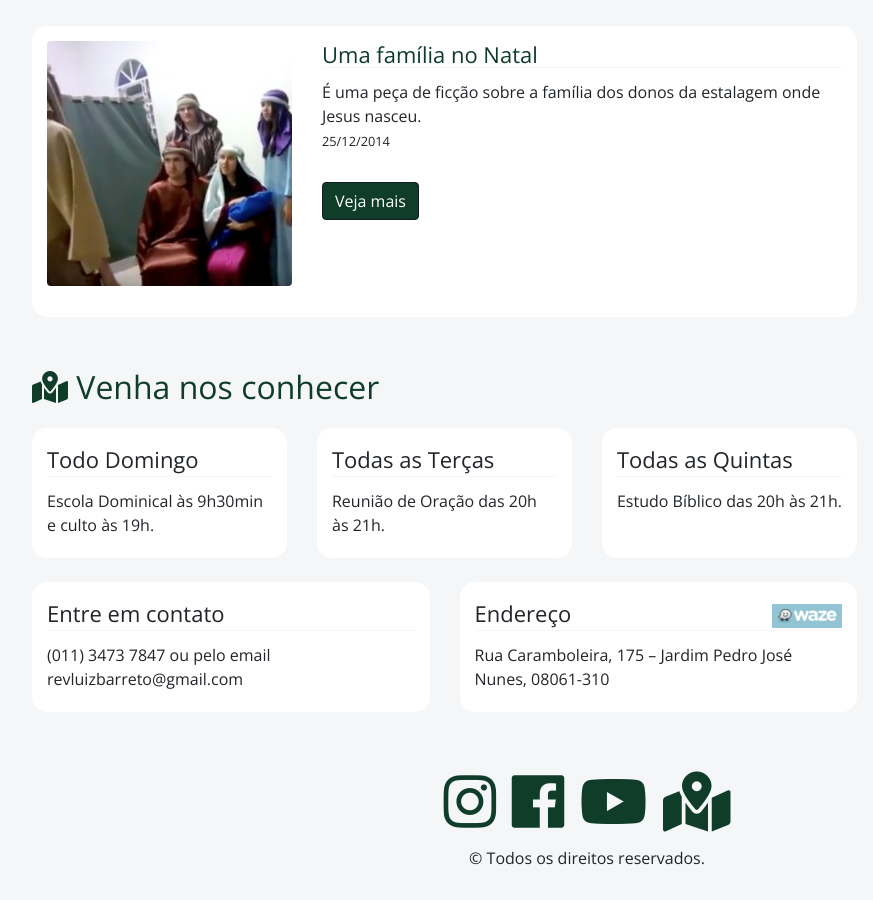
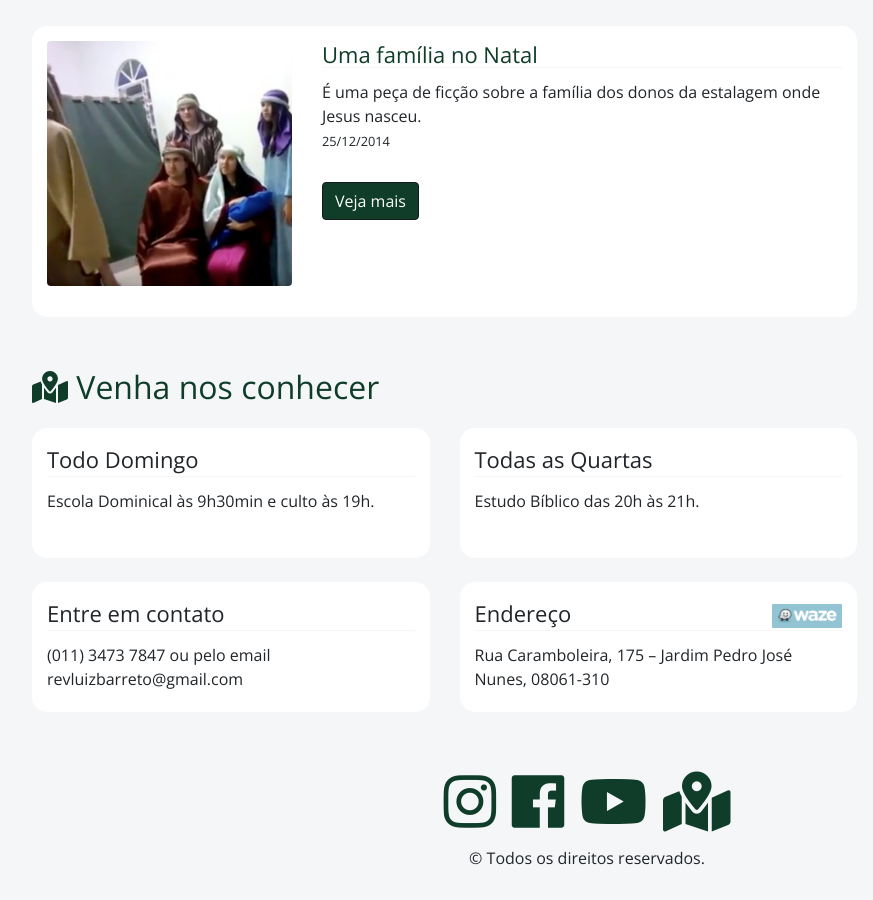
Before and after one commit to lucasprag/ipbpedronunes, a Jekyll site: the page built from index.html, in a window 1280 px wide and 900 px high, scrolled down 6257 px. Shown: the whole window, without its empty margins (53-926 px from the left). Built offline with Jekyll 4.4.1, drawn with Linux system fonts in a browser that asks for light colours; nearby versions of some CDN libraries; the list of posts is cut into pages by our own code.

Commit message:
Update website

```diff
--- a/_includes/conteudo-venha-nos-conhecer.html
+++ b/_includes/conteudo-venha-nos-conhecer.html
@@ -1,6 +1,6 @@
 
 <div class="row">
-  <div class="col-12 col-md-4 mb-4">
+  <div class="col-12 col-md-6 mb-4">
     <div class="card" style="height: 130px;">
       <div class="card-title">
         Todo Domingo
@@ -10,20 +10,10 @@
     </div>
   </div>
 
-  <div class="col-12 col-md-4 mb-4">
+  <div class="col-12 col-md-6 mb-4">
     <div class="card" style="height: 130px;">
       <div class="card-title">
-        Todas as Terças
-      </div>
-
-      Reunião de Oração das 20h às 21h.
-    </div>
-  </div>
-
-  <div class="col-12 col-md-4 mb-4">
-    <div class="card" style="height: 130px;">
-      <div class="card-title">
-        Todas as Quintas
+        Todas as Quartas
       </div>
 
       Estudo Bíblico das 20h às 21h.
```
